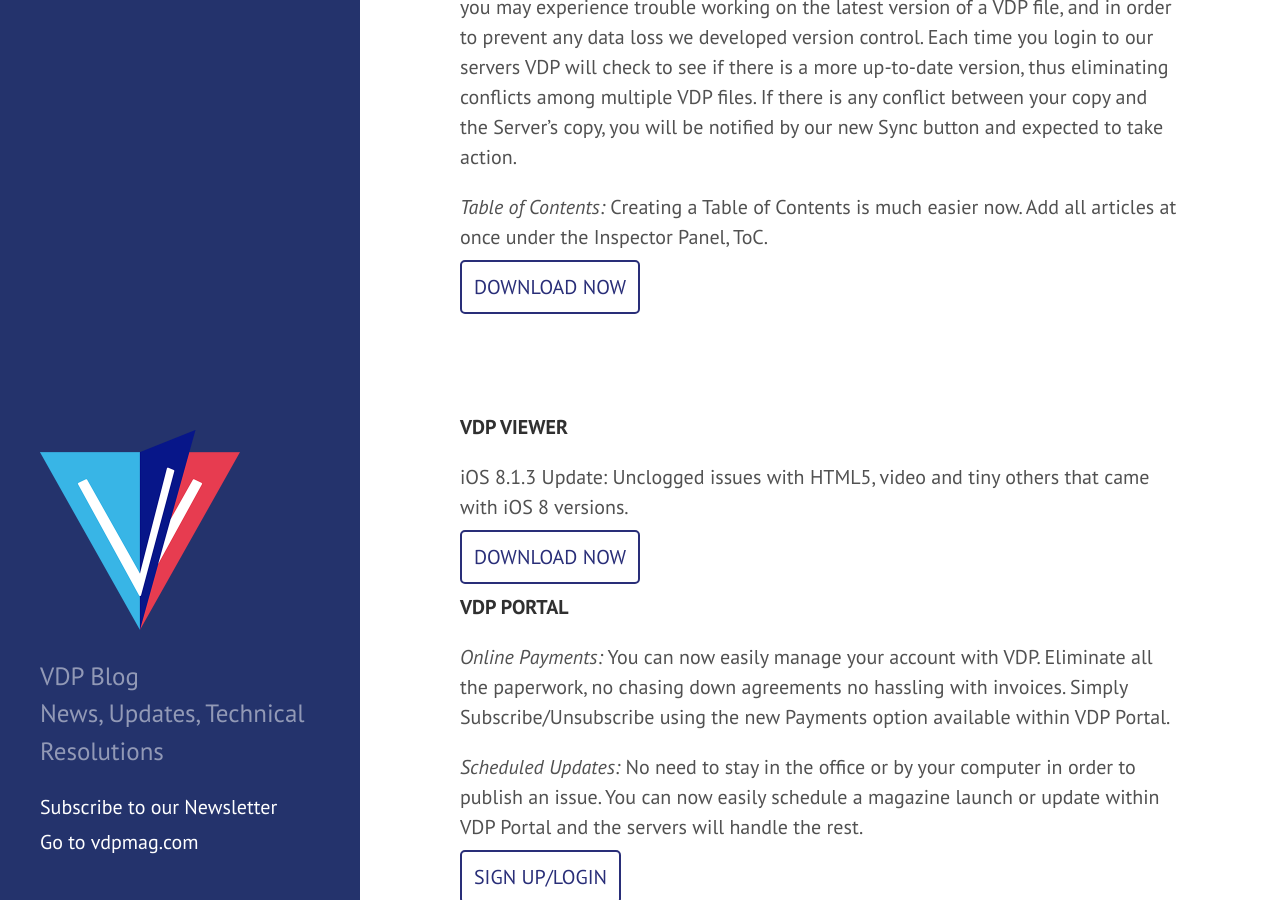
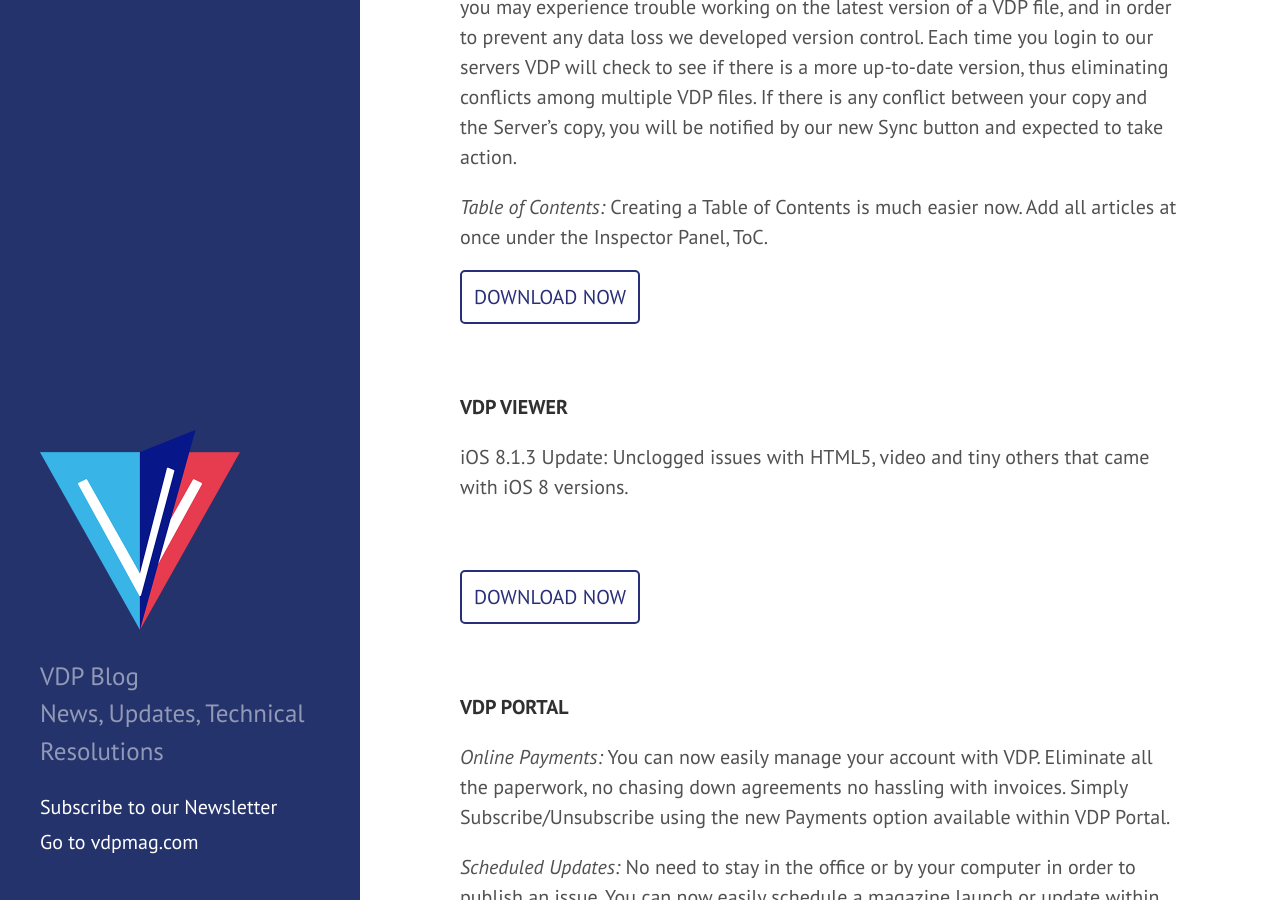
Before and after one commit to Valensas/blog.vdpmag.com, a Jekyll site: the page built from _posts/2015-02-10-VDP-Bundle-Update.md, in a window 1280 px wide and 900 px high, scrolled down 978 px. Built offline with Jekyll 4.4.1, drawn with Linux system fonts in a browser that asks for light colours; Markdown is read by kramdown in place of the engine named in the settings; comment, search, counter and statistics services are not loaded.

Commit message:
Update 2015-02-10-VDP-Bundle-Update.md

```diff
--- a/_posts/2015-02-10-VDP-Bundle-Update.md
+++ b/_posts/2015-02-10-VDP-Bundle-Update.md
@@ -17,16 +17,17 @@ Hey there, we've finally managed to come around a new update. We know you've bee
 *Version Control:* Some of you like to work in teams or work from home. In this case you may experience trouble working on the latest version of a VDP file, and in order to prevent any data loss we developed version control. Each time you login to our servers VDP will check to see if there is a more up-to-date version, thus eliminating conflicts among multiple VDP files. If there is any conflict between your copy and the Server's copy, you will be notified by our new Sync button and expected to take action.
 
 *Table of Contents:* Creating a Table of Contents is much easier now. Add all articles at once under the Inspector Panel, ToC.
-
+<br /><br />
 <a href="http://www.vdpmag.com/downloading" style="width: 227px; height: 56px; margin: 0px; border:2px solid #292e78; padding:12px; color:#292e78; text-decoration:none; border-radius:5px;" width="227">DOWNLOAD NOW</a>
-<br /><br /><br /><br />
+<br /><br /><br />
 
 **VDP VIEWER**
 
 iOS 8.1.3 Update: Unclogged issues with HTML5, video and tiny others that came with iOS 8 versions.
 
+<br /><br />
 <a href="http://appstore.com/vdpviewer" style="width: 227px; height: 56px; margin: 0px; border:2px solid #292e78; padding:12px; color:#292e78; text-decoration:none; border-radius:5px;" width="227">DOWNLOAD NOW</a>
-<br />
+<br /><br /><br />
 
 **VDP PORTAL**
 
@@ -34,8 +35,9 @@ iOS 8.1.3 Update: Unclogged issues with HTML5, video and tiny others that came w
 
 *Scheduled Updates:* No need to stay in the office or by your computer in order to publish an issue. You can now easily schedule a magazine launch or update within VDP Portal and the servers will handle the rest.
 
+<br /><br />
 <a href="http://portal.vdpmag.com" style="width: 227px; height: 56px; margin: 0px; border:2px solid #292e78; padding:12px; color:#292e78; text-decoration:none; border-radius:5px;" width="227">SIGN UP/LOGIN</a>
-<br />
+<br /><br /><br />
 
 **ANDROID PAID SUBSCRIPTIONS**
 
```
